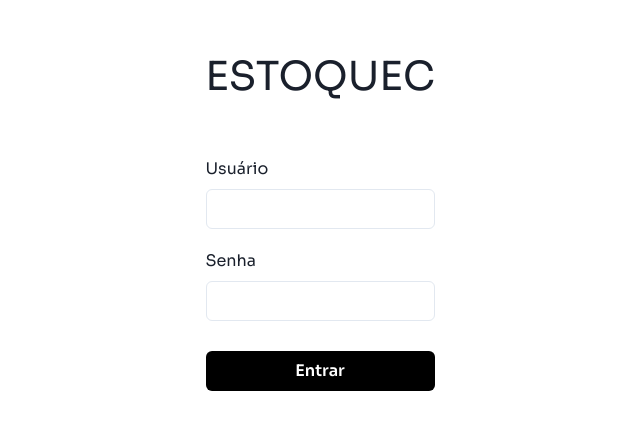
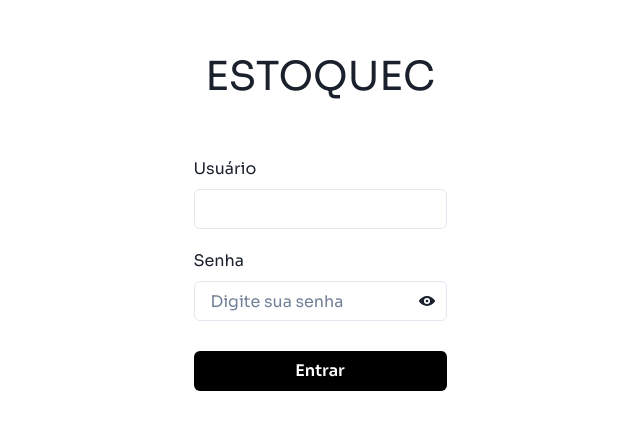
Before and after one commit to guilhermeoln/estoquec, a Next.js app: page / in a window 1280 px wide. Shown: the part 181-610 px from the top of the page, without its empty margins (320-960 px from the left). Built offline with nearby package versions, Linux system fonts and the light colour scheme.

Commit message:
fix(Home): Ajustando input password

```diff
--- a/package.json
+++ b/package.json
@@ -9,6 +9,7 @@
     "lint": "next lint"
   },
   "dependencies": {
+    "@chakra-ui/icons": "^2.0.19",
     "@chakra-ui/react": "^2.6.0",
     "@emotion/react": "^11.10.6",
     "@emotion/styled": "^11.10.6",
--- a/src/pages/index.tsx
+++ b/src/pages/index.tsx
@@ -7,10 +7,16 @@ import {
   Input,
   Text,
   Button,
+  InputGroup,
+  InputRightElement,
 } from "@chakra-ui/react";
-import Image from "next/image";
+
+import { ViewIcon, ViewOffIcon } from "@chakra-ui/icons";
+import { useState } from "react";
 
 export default function Home() {
+  const [viewPassword, setViewPassword] = useState(false);
+
   return (
     <Flex
       width="100%"
@@ -29,7 +35,27 @@ export default function Home() {
         </FormControl>
         <FormControl marginTop="20px">
           <FormLabel>Senha</FormLabel>
-          <Input type="password" />
+          <InputGroup>
+            <Input
+              placeholder="Digite sua senha"
+              type={viewPassword ? "text" : "password"}
+            />
+            <InputRightElement
+              children={
+                viewPassword ? (
+                  <ViewOffIcon
+                    onClick={() => setViewPassword(!viewPassword)}
+                    cursor="pointer"
+                  />
+                ) : (
+                  <ViewIcon
+                    onClick={() => setViewPassword(!viewPassword)}
+                    cursor="pointer"
+                  />
+                )
+              }
+            />
+          </InputGroup>
         </FormControl>
         <Button width="100%" marginTop="30px" bgColor="black" color="white">
           Entrar
```
Also changed, not shown: 1 other file (tests, documents, lock files or other folders).
